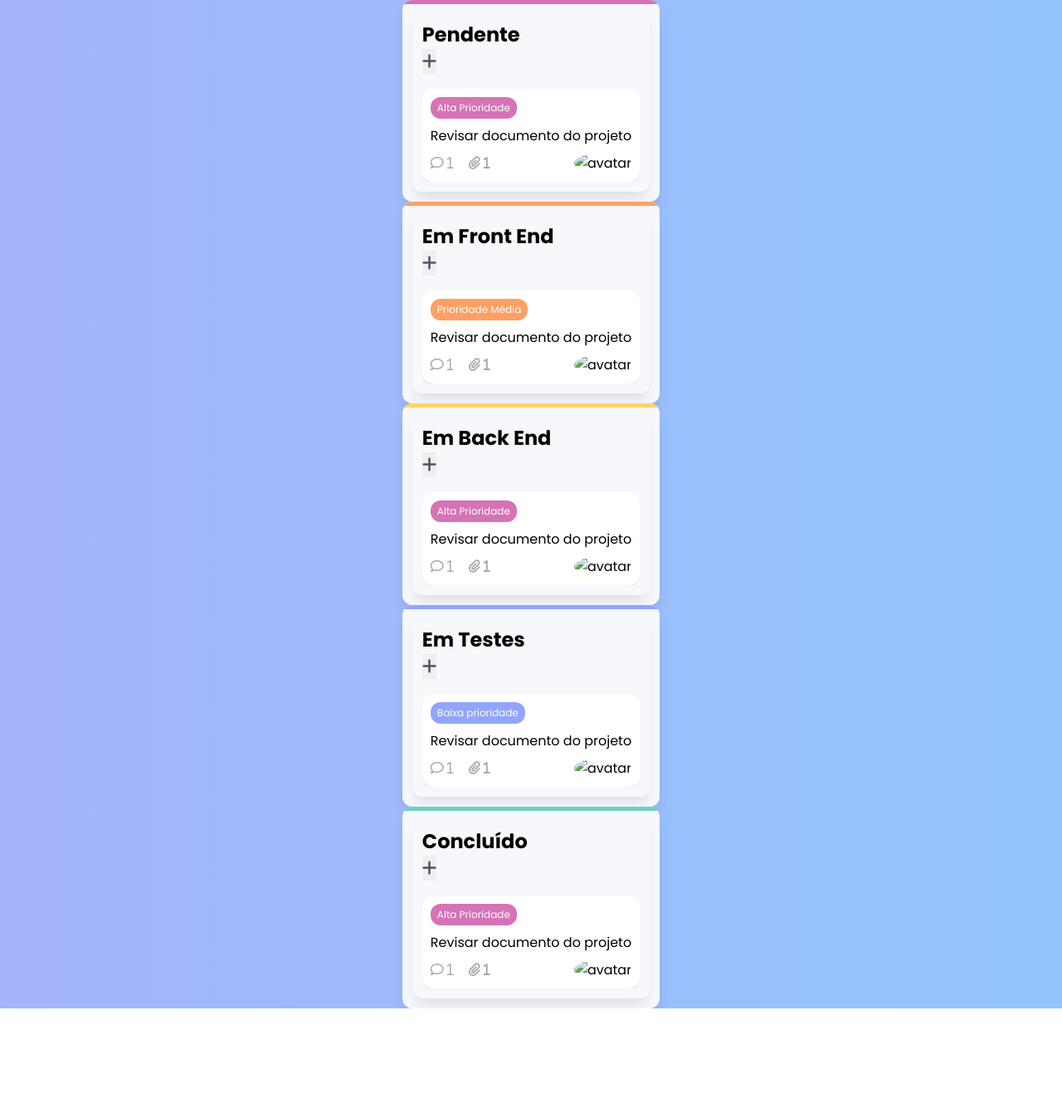
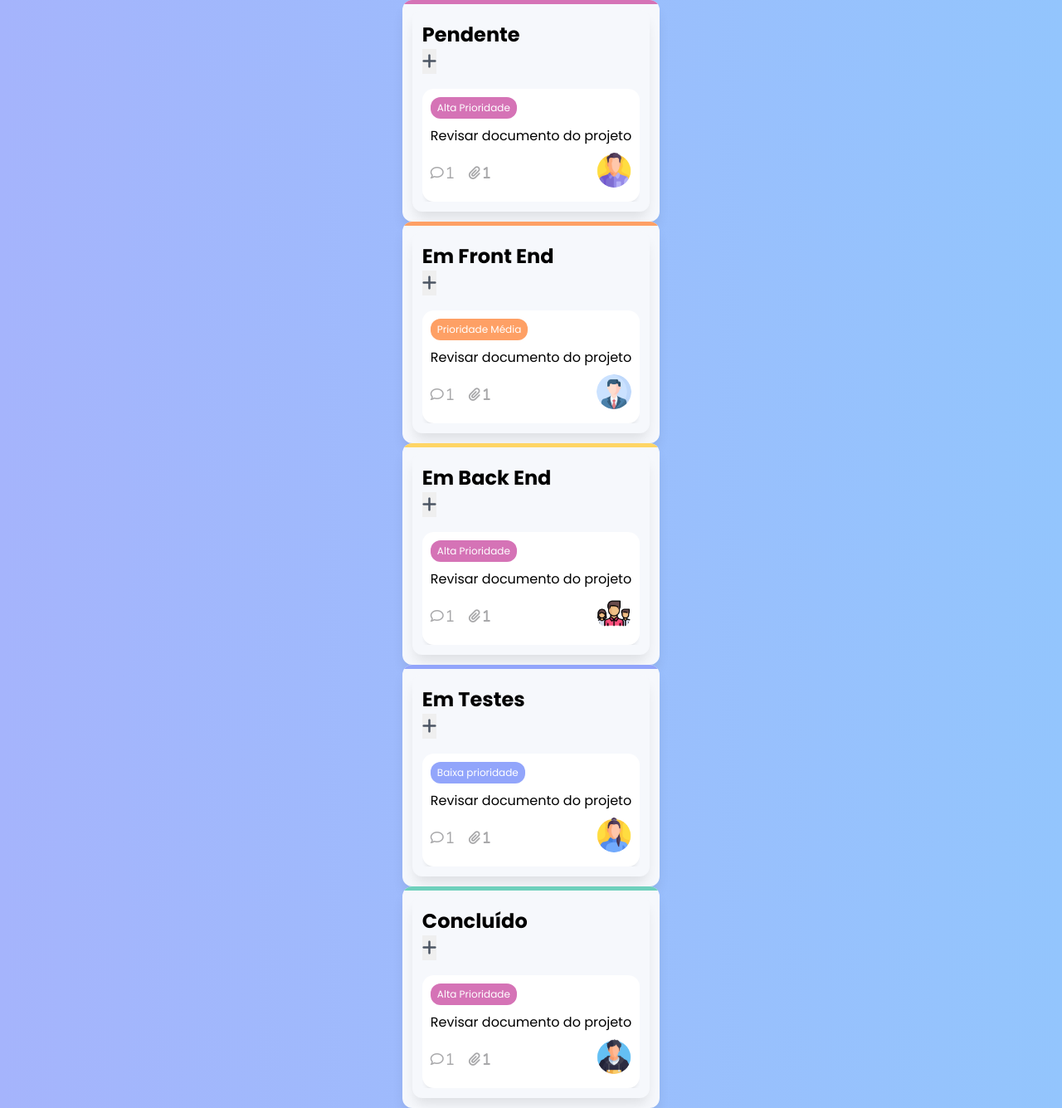
Before and after one commit to WellingtonSilva99/kanbanProject, a plain HTML site: page index.html in a window 1280 px wide. Shown: the whole page at 83% size. Before the commit the page ends 1215 px from the top, so only its background shows below. Drawn offline with Linux system fonts and the light colour scheme; files that its build step writes are made by us from their sources; files whose address does not match are found by name.

Commit message:
fix style links

```diff
--- a/index.html
+++ b/index.html
@@ -4,7 +4,7 @@
     <meta charset="UTF-8">
     <meta name="viewport" content="width=device-width, initial-scale=1.0">
     <title>Document</title>
-    <link rel="stylesheet" href="src/css/styles.css">
+    <link rel="stylesheet" href="styles.css">
     <link rel="stylesheet" href="https://cdnjs.cloudflare.com/ajax/libs/font-awesome/6.7.2/css/all.min.css" integrity="sha512-Evv84Mr4kqVGRNSgIGL/F/aIDqQb7xQ2vcrdIwxfjThSH8CSR7PBEakCr51Ck+w+/U6swU2Im1vVX0SVk9ABhg==" crossorigin="anonymous" referrerpolicy="no-referrer"/>
 </head>
 <body>
@@ -49,7 +49,7 @@
                                 </p>
                             </div>
                             <div class="user">
-                                <img src="src/css/images/man.png" alt="avatar">
+                                <img src="man.png" alt="avatar">
                             </div>
                         </div>
                     </div>
@@ -96,7 +96,7 @@
                                 </p>
                             </div>
                             <div class="user">
-                                <img src="src/css/images/profile.png" alt="avatar">
+                                <img src="profile.png" alt="avatar">
                             </div>
                         </div>
                     </div>
@@ -143,7 +143,7 @@
                                 </p>
                             </div>
                             <div class="user">
-                                <img src="src/css/images/team.png" alt="avatar">
+                                <img src="team.png" alt="avatar">
                             </div>
                         </div>
                     </div>
@@ -190,7 +190,7 @@
                                 </p>
                             </div>
                             <div class="user">
-                                <img src="src/css/images/woman.png" alt="avatar">
+                                <img src="woman.png" alt="avatar">
                             </div>
                         </div>
                     </div>
@@ -237,7 +237,7 @@
                                 </p>
                             </div>
                             <div class="user">
-                                <img src="src/css/images/boy.png" alt="avatar">
+                                <img src="boy.png" alt="avatar">
                             </div>
                         </div>
                     </div>
```
